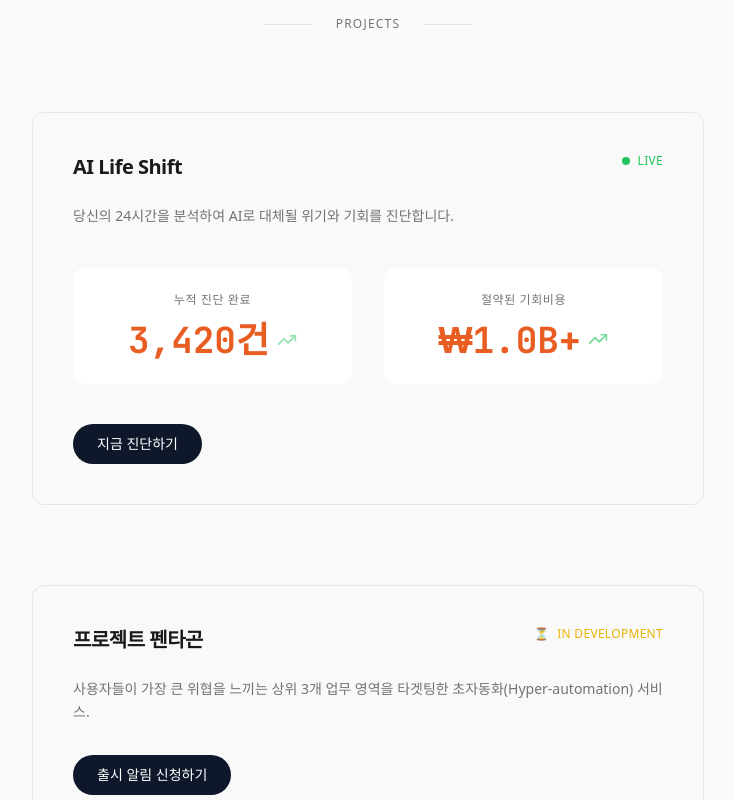
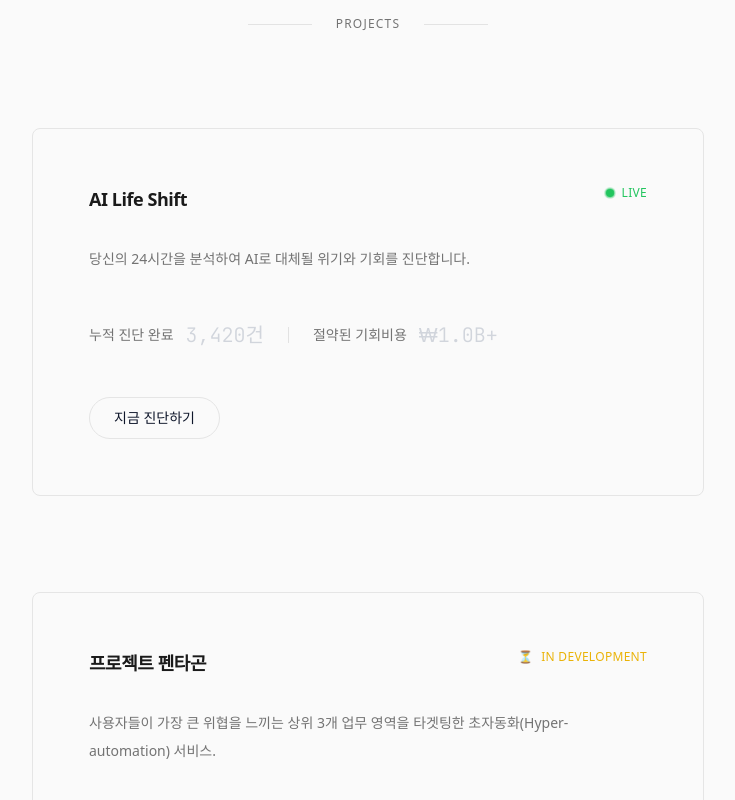
Before and after one commit to tteehhaa/teheranroai, a Next.js app: page / in a window 1280 px wide. Shown: the part 880-1680 px from the top of the page, without its empty margins (272-1007 px from the left). Built offline with nearby package versions, Linux system fonts and the light colour scheme; a web font is replaced by a local one.

Commit message:
style: redesign frontend with high-end boutique style
Reduce font size, add hover effects, expand card padding, and outline buttons

```diff
--- a/components/product-gallery.tsx
+++ b/components/product-gallery.tsx
@@ -4,17 +4,19 @@ import { useState, useEffect, useRef } from "react";
 import { X, TrendingUp } from "lucide-react";
 import { motion, useInView, useSpring, useTransform } from "framer-motion";
 
-// Animated Counter Component with enhanced visuals
+// Animated Counter Component - refined and subtle
 function AnimatedCounter({
   value,
   suffix = "",
   prefix = "",
-  duration = 2
+  duration = 2,
+  isHovered = false
 }: {
   value: number;
   suffix?: string;
   prefix?: string;
   duration?: number;
+  isHovered?: boolean;
 }) {
   const ref = useRef<HTMLSpanElement>(null);
   const isInView = useInView(ref, { once: true, margin: "-100px" });
@@ -43,10 +45,9 @@ function AnimatedCounter({
   return (
     <motion.span
       ref={ref}
-      className="font-mono font-bold text-3xl md:text-4xl text-[#E85D22] tabular-nums"
-      initial={{ opacity: 0, scale: 0.8 }}
-      animate={isInView ? { opacity: 1, scale: 1 } : {}}
-      transition={{ duration: 0.5, delay: 0.2 }}
+      className={`font-mono font-light text-lg md:text-xl tabular-nums transition-colors duration-500 ${
+        isHovered ? "text-[#E85D22]" : "text-gray-300"
+      }`}
     >
       {display}
     </motion.span>
@@ -172,7 +173,7 @@ function WaitlistModal({
             />
             <button
               type="submit"
-              className="w-full px-6 py-3 bg-slate-900 text-white rounded-full font-medium text-sm hover:bg-[#E85D22] transition-colors duration-300"
+              className="w-full px-6 py-3 border border-slate-900 text-slate-900 rounded-full font-medium text-sm hover:bg-[#E85D22] hover:border-[#E85D22] hover:text-white transition-all duration-500"
             >
               알림 신청하기
             </button>
@@ -183,19 +184,23 @@ function WaitlistModal({
   );
 }
 
-// Card wrapper with hover animation - Hermes orange border on hover
+// Card wrapper with hover animation - Minimal with Hermes orange on hover
 function ProjectCard({
   children,
-  className = ""
+  className = "",
+  onHoverChange
 }: {
   children: React.ReactNode;
   className?: string;
+  onHoverChange?: (isHovered: boolean) => void;
 }) {
   return (
     <motion.div
-      className={`bg-[#F9F9F9] rounded-lg p-8 md:p-10 border border-transparent transition-all duration-300 hover:border-[#E85D22]/30 hover:shadow-lg group ${className}`}
-      whileHover={{ y: -3 }}
-      transition={{ duration: 0.2 }}
+      className={`bg-background rounded-md p-10 md:p-14 border border-transparent transition-all duration-500 hover:border-[#E85D22]/20 group ${className}`}
+      whileHover={{ y: -2 }}
+      transition={{ duration: 0.3 }}
+      onHoverStart={() => onHoverChange?.(true)}
+      onHoverEnd={() => onHoverChange?.(false)}
     >
       {children}
     </motion.div>
@@ -204,85 +209,53 @@ function ProjectCard({
 
 export function ProductGallery() {
   const [isModalOpen, setIsModalOpen] = useState(false);
+  const [hoveredCard, setHoveredCard] = useState<string | null>(null);
 
   return (
     <>
       <section id="projects" className="py-24 px-6 bg-background">
         <div className="max-w-2xl mx-auto">
           {/* Section Header - Centered */}
-          <div className="flex items-center justify-center gap-6 mb-20">
-            <div className="w-12 h-px bg-foreground/10" />
+          <div className="flex items-center justify-center gap-6 mb-24">
+            <div className="w-16 h-px bg-foreground/10" />
             <h2 className="text-xs font-medium text-muted-foreground uppercase tracking-widest">
               Projects
             </h2>
-            <div className="w-12 h-px bg-foreground/10" />
+            <div className="w-16 h-px bg-foreground/10" />
           </div>
 
-          <div className="flex flex-col gap-20">
+          <div className="flex flex-col gap-24">
             {/* Card 1: AI Life Shift - Live */}
-            <ProjectCard>
-              <div className="flex flex-col sm:flex-row sm:items-start sm:justify-between gap-3 mb-6">
-                <h3 className="text-lg md:text-xl font-semibold text-foreground tracking-tight group-hover:text-[#1A1A1A] transition-colors">
+            <ProjectCard onHoverChange={(h) => setHoveredCard(h ? "card1" : null)}>
+              <div className="flex flex-col sm:flex-row sm:items-start sm:justify-between gap-3 mb-8">
+                <h3 className="text-lg font-semibold text-foreground tracking-tight">
                   AI Life Shift
                 </h3>
                 <Badge label="Live" variant="live" />
               </div>
 
-              <p className="text-sm text-muted-foreground leading-relaxed mb-10">
+              <p className="text-sm text-muted-foreground leading-loose mb-12">
                 당신의 24시간을 분석하여 AI로 대체될 위기와 기회를 진단합니다.
               </p>
 
-              {/* Animated Stats - Larger with graphic motion */}
-              <div className="grid grid-cols-2 gap-8 mb-10">
-                <motion.div
-                  className="text-center p-6 bg-white rounded-lg"
-                  initial={{ opacity: 0, y: 20 }}
-                  whileInView={{ opacity: 1, y: 0 }}
-                  viewport={{ once: true }}
-                  transition={{ duration: 0.5 }}
-                >
-                  <span className="text-xs text-muted-foreground uppercase tracking-wider mb-3 block">누적 진단 완료</span>
-                  <div className="flex items-center justify-center gap-2">
-                    <AnimatedCounter value={3420} suffix="건" />
-                    <motion.span
-                      animate={{
-                        y: [0, -4, 0],
-                        opacity: [0.5, 1, 0.5]
-                      }}
-                      transition={{ duration: 1.5, repeat: Infinity }}
-                    >
-                      <TrendingUp className="w-5 h-5 text-success" />
-                    </motion.span>
-                  </div>
-                </motion.div>
-                <motion.div
-                  className="text-center p-6 bg-white rounded-lg"
-                  initial={{ opacity: 0, y: 20 }}
-                  whileInView={{ opacity: 1, y: 0 }}
-                  viewport={{ once: true }}
-                  transition={{ duration: 0.5, delay: 0.1 }}
-                >
-                  <span className="text-xs text-muted-foreground uppercase tracking-wider mb-3 block">절약된 기회비용</span>
-                  <div className="flex items-center justify-center gap-2">
-                    <AnimatedCounter value={1} prefix="₩" suffix="B+" duration={2.5} />
-                    <motion.span
-                      animate={{
-                        y: [0, -4, 0],
-                        opacity: [0.5, 1, 0.5]
-                      }}
-                      transition={{ duration: 1.5, repeat: Infinity, delay: 0.3 }}
-                    >
-                      <TrendingUp className="w-5 h-5 text-success" />
-                    </motion.span>
-                  </div>
-                </motion.div>
+              {/* Stats - Horizontal inline layout with divider */}
+              <div className="flex items-center justify-start gap-6 mb-12 text-sm">
+                <div className="flex items-center gap-3">
+                  <span className="text-muted-foreground">누적 진단 완료</span>
+                  <AnimatedCounter value={3420} suffix="건" isHovered={hoveredCard === "card1"} />
+                </div>
+                <div className="w-px h-4 bg-foreground/10" />
+                <div className="flex items-center gap-3">
+                  <span className="text-muted-foreground">절약된 기회비용</span>
+                  <AnimatedCounter value={1} prefix="₩" suffix="B+" duration={2.5} isHovered={hoveredCard === "card1"} />
+                </div>
               </div>
 
               <a
                 href="https://ai-shift-compass.lovable.app"
                 target="_blank"
                 rel="noopener noreferrer"
-                className="inline-flex items-center justify-center px-6 py-2.5 bg-slate-900 text-white rounded-full text-sm font-medium hover:bg-[#E85D22] transition-colors duration-300"
+                className="inline-flex items-center justify-center px-6 py-2.5 border border-slate-900 text-slate-900 rounded-full text-sm font-medium hover:bg-[#E85D22] hover:border-[#E85D22] hover:text-white transition-all duration-500"
               >
                 지금 진단하기
               </a>
@@ -290,20 +263,20 @@ export function ProductGallery() {
 
             {/* Card 2: Project Pentagon - In Development */}
             <ProjectCard>
-              <div className="flex flex-col sm:flex-row sm:items-start sm:justify-between gap-3 mb-6">
-                <h3 className="text-lg md:text-xl font-semibold text-foreground tracking-tight group-hover:text-[#1A1A1A] transition-colors">
+              <div className="flex flex-col sm:flex-row sm:items-start sm:justify-between gap-3 mb-8">
+                <h3 className="text-lg font-semibold text-foreground tracking-tight">
                   프로젝트 펜타곤
                 </h3>
                 <Badge label="In Development" variant="development" />
               </div>
 
-              <p className="text-sm text-muted-foreground leading-relaxed mb-8">
+              <p className="text-sm text-muted-foreground leading-loose mb-12">
                 사용자들이 가장 큰 위협을 느끼는 상위 3개 업무 영역을 타겟팅한 초자동화(Hyper-automation) 서비스.
               </p>
 
               <button
                 onClick={() => setIsModalOpen(true)}
-                className="inline-flex items-center justify-center px-6 py-2.5 bg-slate-900 text-white rounded-full text-sm font-medium hover:bg-[#E85D22] transition-colors duration-300"
+                className="inline-flex items-center justify-center px-6 py-2.5 border border-slate-900 text-slate-900 rounded-full text-sm font-medium hover:bg-[#E85D22] hover:border-[#E85D22] hover:text-white transition-all duration-500"
               >
                 출시 알림 신청하기
               </button>
@@ -311,20 +284,20 @@ export function ProductGallery() {
 
             {/* Card 3: Enterprise Risk Guard - Planning */}
             <ProjectCard>
-              <div className="flex flex-col sm:flex-row sm:items-start sm:justify-between gap-3 mb-6">
-                <h3 className="text-lg md:text-xl font-semibold text-foreground tracking-tight group-hover:text-[#1A1A1A] transition-colors">
+              <div className="flex flex-col sm:flex-row sm:items-start sm:justify-between gap-3 mb-8">
+                <h3 className="text-lg font-semibold text-foreground tracking-tight">
                   엔터프라이즈 리스크 진단
                 </h3>
                 <Badge label="Planning" variant="planning" />
               </div>
 
-              <p className="text-sm text-muted-foreground leading-relaxed mb-8">
+              <p className="text-sm text-muted-foreground leading-loose mb-12">
                 리걸테크 기반의 정교하고 실질적인 B2B AI 컴플라이언스 및 리스크 관리 솔루션.
               </p>
 
               <a
                 href="mailto:teheranroai@gmail.com?subject=B2B 제휴 및 도입 문의&body=안녕하세요, 엔터프라이즈 리스크 가드 도입에 관해 문의드립니다."
-                className="inline-flex items-center justify-center px-6 py-2.5 bg-slate-900 text-white rounded-full text-sm font-medium hover:bg-[#E85D22] transition-colors duration-300"
+                className="inline-flex items-center justify-center px-6 py-2.5 border border-slate-900 text-slate-900 rounded-full text-sm font-medium hover:bg-[#E85D22] hover:border-[#E85D22] hover:text-white transition-all duration-500"
               >
                 B2B 제휴 및 도입 문의
               </a>
```
